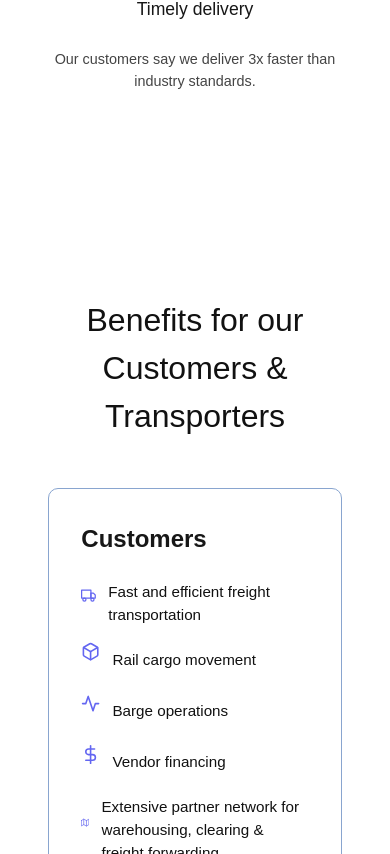
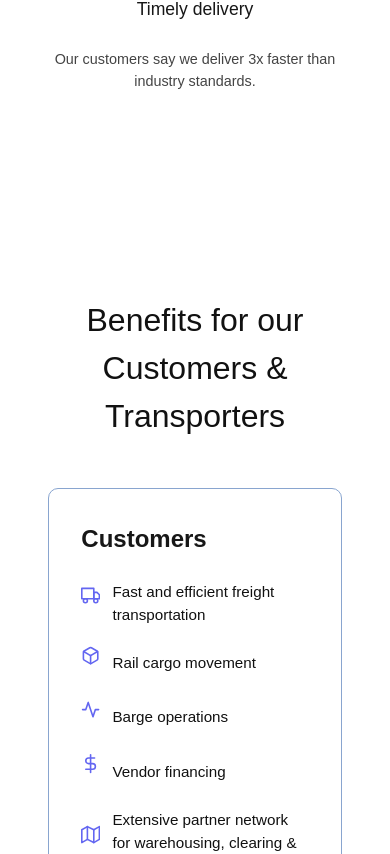
Before and after one commit to KelechiEze/Koboapp, a Next.js app: page / in a window 390 px wide. Shown: the part 3180-4034 px from the top of the page. Built offline with nearby package versions, Linux system fonts and the light colour scheme.

Commit message:
changed css

```diff
--- a/src/app/components/BenefitsSection/BenefitsSection.css
+++ b/src/app/components/BenefitsSection/BenefitsSection.css
@@ -41,16 +41,18 @@
 .benefit-box li {
   display: flex;
   align-items: center;
-    margin-bottom: 1rem;
+  gap: 1rem;       /* Use gap for consistent spacing */
+  margin-bottom: 1.2rem;
   font-size: 0.95rem;
   color: #111;
+  flex-wrap: nowrap;  /* Prevent icon/text wrapping */
 }
 
 .icon {
   font-size: 1.2rem;
   stroke-width: 2;
   fill: none;
-    margin-right: 0.75rem;
+  flex-shrink: 0;     /* Prevent icon from shrinking */
 }
 
 /* Icon colors */
@@ -69,7 +71,14 @@
   }
 
   .benefit-box {
-      width: 90%;            /* Reduced width from 100% to 90% */
-      max-width: 380px;      /* Optional: control the max size */
+    width: 90%;
+    max-width: 380px;
+  }
+
+  .benefit-box li {
+    align-items: center;
+    gap: 0.75rem;
+    flex-wrap: nowrap;    /* Enforces inline layout on smaller screens */
+    font-size: 0.95rem;       /* Optional: slightly increase font for legibility */
   }
 }
```
Lines whose indentation alone changed are shown as unchanged.
